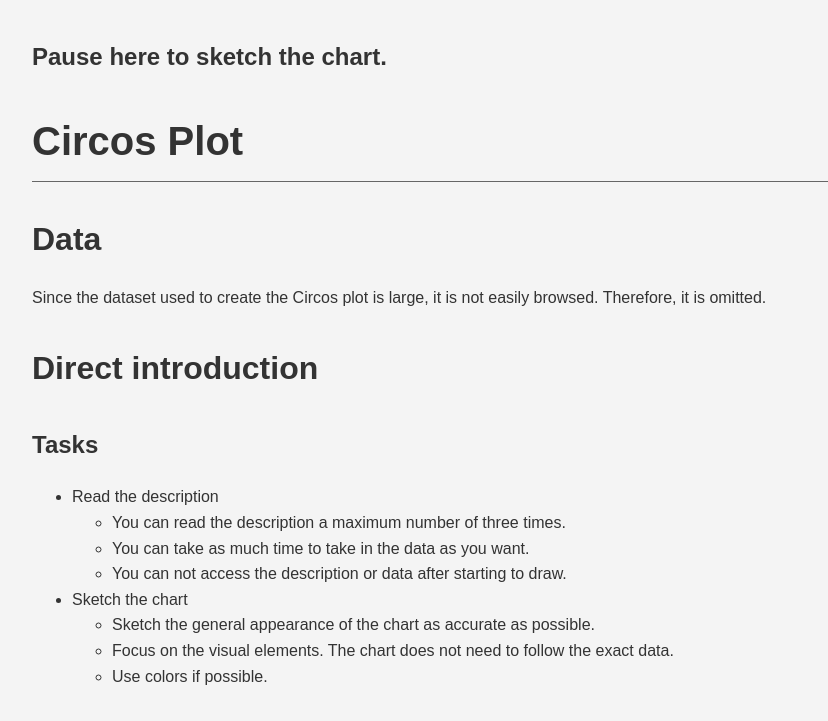
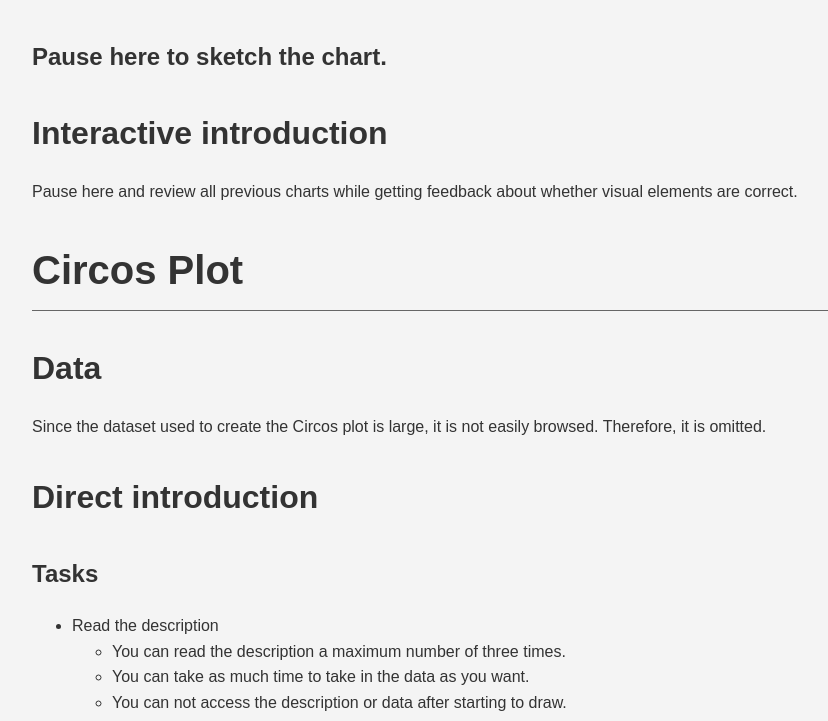
Before and after one commit to thomcsmits/transitioning-charts, a website built with Vite: page index.html in a window 1280 px wide. Shown: the part 6078-6799 px from the top of the page, without its empty margins (118-946 px from the left). Built offline with nearby package versions, Linux system fonts and the light colour scheme.

Commit message:
add interactive

```diff
--- a/index.html
+++ b/index.html
@@ -150,6 +150,10 @@
       </ol>
     </p>
     <h5>Pause here to sketch the chart.</h5>
+    <h3>Interactive introduction</h3>
+    <p>
+      Pause here and review all previous charts while getting feedback about whether visual elements are correct.
+    </p>
     <h2>Circos Plot</h2>
     <h3>Data</h3>
     <p>Since the dataset used to create the Circos plot is large, it is not easily browsed. Therefore, it is omitted.</p>
@@ -209,6 +213,10 @@
     <div>
       <img src="./data/png/circos6.png" width=600 alt="Alt is omitted on purpose for this study"></div>
     </div>
+    <h3>Interactive introduction</h3>
+    <p>
+      Pause here and review all previous charts while getting feedback about whether visual elements are correct.
+    </p>
     <script src="./src/sequenceLogo/chart.js" type="module"></script>
     <footer>
       <p>This page is created by the <a href="http://hidivelab.org/">HIDIVE Lab</a> (2024).</p>
```
